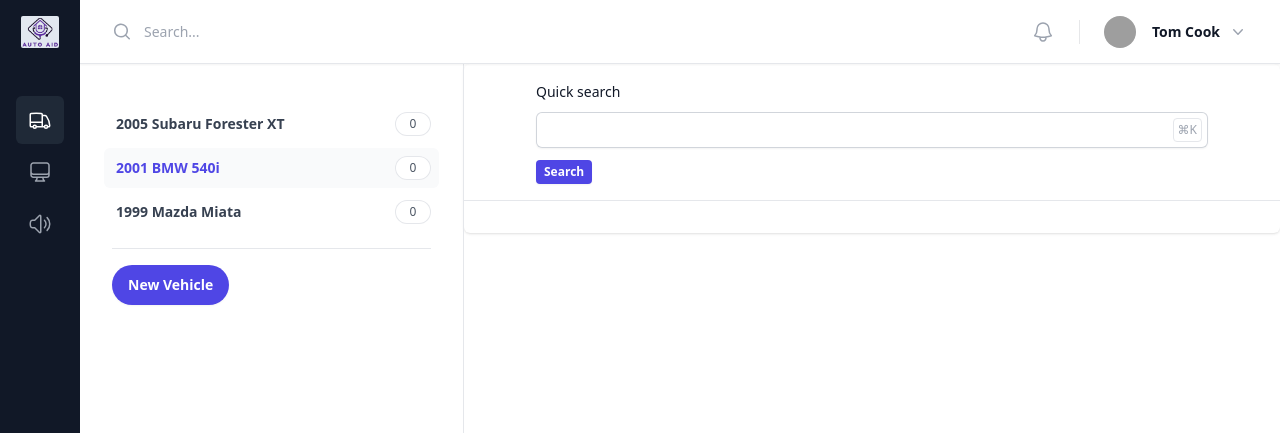
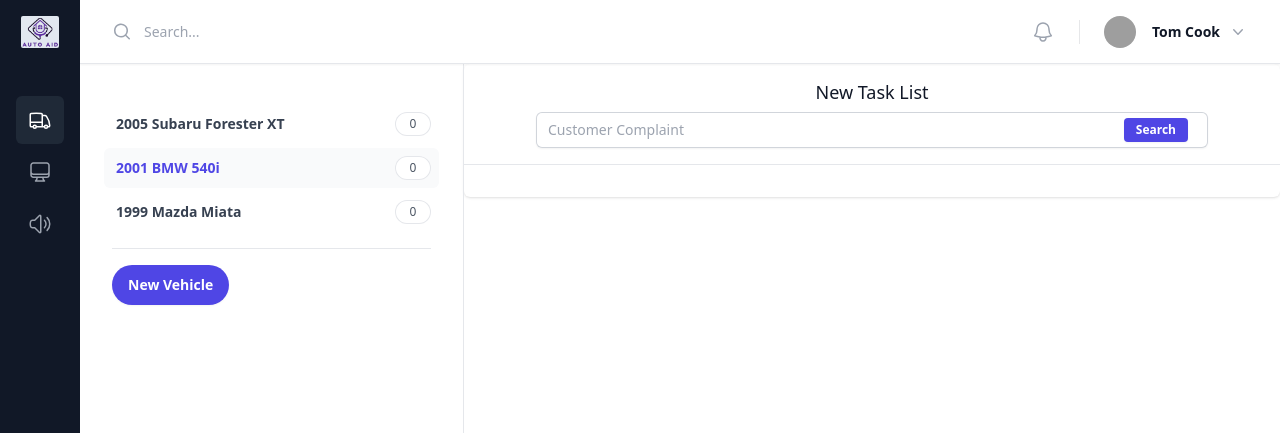
Before and after one commit to navanchauhan/AutoAid, a Flask app: page / in a window 1280 px wide. Shown: the top 433 px of the page. Run offline with Flask 3, Linux system fonts and the light colour scheme; data that the repository does not hold is empty; style sheets or scripts are compiled from the project's sources; some libraries are stand-ins or nearby versions; grey boxes are pictures that could not be loaded.

Commit message:
Cleaned up search area and started putting tasks into cards

```diff
--- a/app.py
+++ b/app.py
@@ -85,7 +85,7 @@ def search():
             print(my_cars, "MY CARS")
         except:
             print("Uh oh! Claude didn't return any results!")
-        return render_template("tasks.html", to_do=tasks)
+        return render_template("tasks.html", search_query=request.form["search"], to_do=tasks)
 
 @app.route("/progress")
 def progress():
--- a/templates/index.html
+++ b/templates/index.html
@@ -208,18 +208,16 @@
                 <!-- We've used 3xl here, but feel free to try other max-widths based on your needs -->
                 <div class="mx-auto max-w-2xl">
                   <div>
-
                     <form hx-post="/search" method="POST" hx-target="#search-results">
-                    <label for="search" class="block text-sm font-medium leading-6 text-gray-900">Quick search</label>
-                    <div class="relative mt-2 flex items-center">
-                    <input type="hidden" id="car_details" name="car_details" value="2001 BMW 540i">
-                      <input type="text" name="search" id="search" class="block w-full rounded-md border-0 py-1.5 pr-14 text-gray-900 shadow-sm ring-1 ring-inset ring-gray-300 placeholder:text-gray-400 focus:ring-2 focus:ring-inset focus:ring-indigo-600 sm:text-sm sm:leading-6">
-                      <div class="absolute inset-y-0 right-0 flex py-1.5 pr-1.5">
-                        <kbd class="inline-flex items-center rounded border border-gray-200 px-1 font-sans text-xs text-gray-400">⌘K</kbd>
+                      <label for="search" class="block text-center text-lg font-medium leading-6 text-gray-900">New Task List</label>
+                      <div class="relative mt-2 flex items-center">
+                      <input type="hidden" id="car_details" name="car_details" value="2001 BMW 540i">
+                        <input type="text" name="search" id="search" class="block w-full rounded-md border-0 py-1.5 pr-14 text-gray-900 shadow-sm ring-1 ring-inset ring-gray-300 placeholder:text-gray-400 focus:ring-2 focus:ring-inset focus:ring-indigo-600 sm:text-sm sm:leading-6" placeholder="Customer Complaint">
+                        <div class="absolute inset-y-0 right-0 mr-2 flex items-center pr-3">
+                          <button type="submit" class="rounded bg-indigo-600 px-3 py-1 text-xs font-semibold text-white shadow-sm hover:bg-indigo-500 focus-visible:outline focus-visible:outline-2 focus-visible:outline-offset-2 focus-visible:outline-indigo-600">Search</button>
+                        </div>
                       </div>
-                    </div>
-                    <button type="submit" class="rounded bg-indigo-600 px-2 py-1 text-xs font-semibold text-white shadow-sm hover:bg-indigo-500 focus-visible:outline focus-visible:outline-2 focus-visible:outline-offset-2 focus-visible:outline-indigo-600 mt-3">Search</button>
-                    </form>
+                      </form>
                   </div>
                 </div>
               </div>
@@ -236,7 +234,7 @@
             </li>
           </ul>
         </div>
-        <div class="mx-auto max-w-2xl mt-10 ml-2 mr-2 mb-5">
+        <div class="mx-auto max-w-4xl mt-10 ml-4 mr-4 mb-5">
         <fieldset>
             <legend class="sr-only">Notifications</legend>
             <div class="space-y-5" id="search-results">
```
Also changed, not shown: templates/tasks.html (+10 -1 lines).
